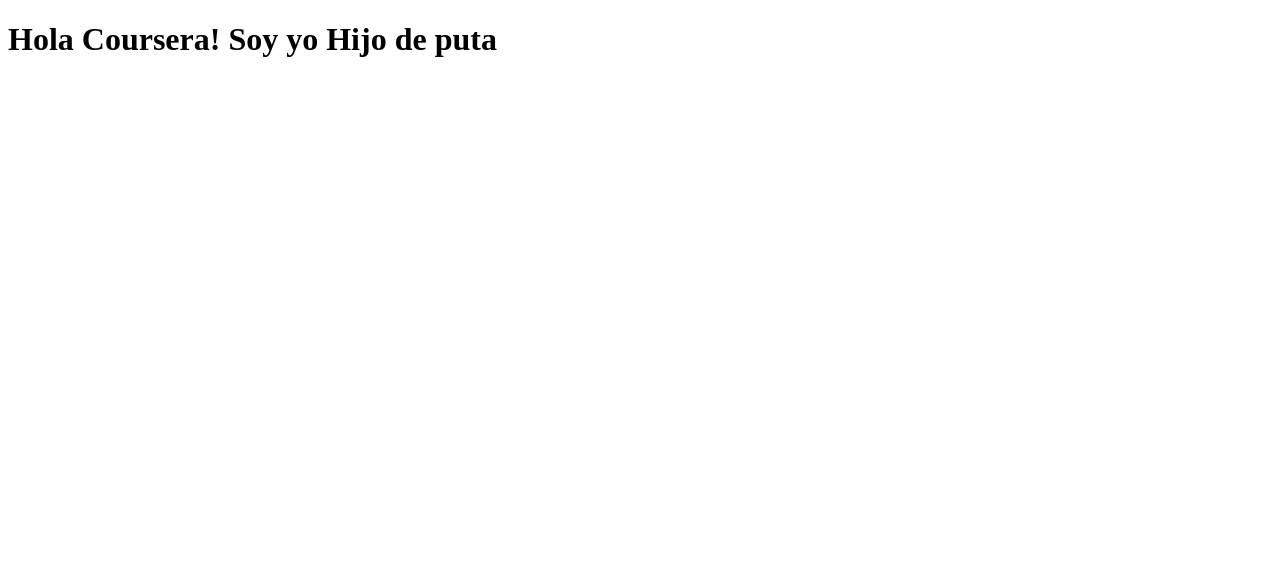
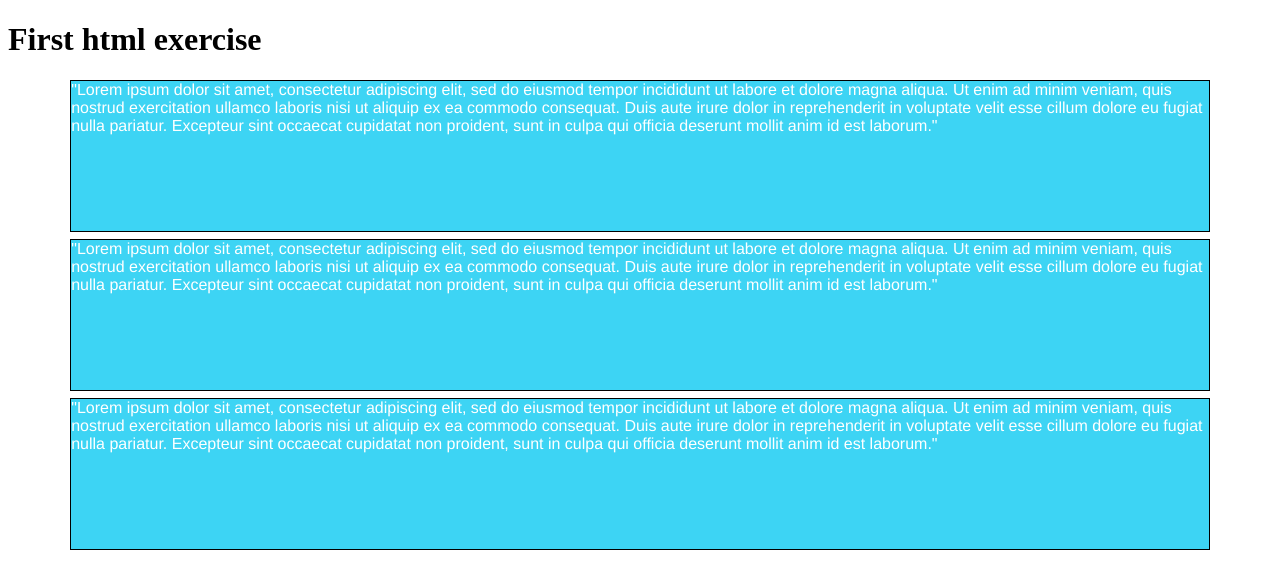
Before and after one commit to Grimaldos/Modulo2_solucion, a plain HTML site: page index.html in a window 1280 px wide. Drawn offline with Linux system fonts and the light colour scheme.

Commit message:
Update index.html

```diff
--- a/index.html
+++ b/index.html
@@ -1,9 +1,76 @@
 <!DOCTYPE html>
 <html>
 <head>
-	<title>Hola Coursera!</title>
+<meta charset="utf-8">
+<meta name="viewport" content="width=device-width, initial-scale=1">
+<title>Module2</title>
+<style>
+
+/********** Base styles **********/
+}
+h1 {
+  color: black;
+  font-size: 42px;
+    }
+
+
+.row > div {
+  border: 1px solid black;
+  background-color: #3DD4F4;
+  width: 90%;
+  height: 150px;
+  margin-right: auto;
+  margin-left: auto;
+  margin-bottom: 7px;
+  font-family: Helvetica;
+  color: white;
+}
+
+/********** Large devices only **********/
+@media (min-width: 1200px){
+  .col-lg-1{
+    float: inherit;
+    border: 1px solid green;
+  }
+  .col-lg-1 {
+    width: 16.66%;
+  }
+
+}
+
+/********** Medium devices only **********/
+@media (min-width: 992px) and (max-width: 1199px) {
+  .col-md-2{
+    float: left;
+    border: 1px solid green;
+  }
+  .col-md-2 {
+    width: 16.66%;
+  }
+
+  @media (min-width: 758px) and (max-width: 1199px) {
+  .col-xs-3{
+    float: center;
+    border: 1px solid green;
+  }
+  .col-xs-3 {
+    width: 16.66%;
+  }
+
+}
+
+</style>
 </head>
 <body>
-<h1>Hola Coursera! Soy yo Hijo de puta</h1>
+<h1>First html exercise</h1>
+<div>
+<div class="container-fluid">
+<div class="row">
+      <div class="col-lg-1">"Lorem ipsum dolor sit amet, consectetur adipiscing elit, sed do eiusmod tempor incididunt ut labore et dolore magna aliqua. Ut enim ad minim veniam, quis nostrud exercitation ullamco laboris nisi ut aliquip ex ea commodo consequat. Duis aute irure dolor in reprehenderit in voluptate velit esse cillum dolore eu fugiat nulla pariatur. Excepteur sint occaecat cupidatat non proident, sunt in culpa qui officia deserunt mollit anim id est laborum."</div>
+      <div class="col-md-2">"Lorem ipsum dolor sit amet, consectetur adipiscing elit, sed do eiusmod tempor incididunt ut labore et dolore magna aliqua. Ut enim ad minim veniam, quis nostrud exercitation ullamco laboris nisi ut aliquip ex ea commodo consequat. Duis aute irure dolor in reprehenderit in voluptate velit esse cillum dolore eu fugiat nulla pariatur. Excepteur sint occaecat cupidatat non proident, sunt in culpa qui officia deserunt mollit anim id est laborum."</div>
+      <div class="col-xs-3">"Lorem ipsum dolor sit amet, consectetur adipiscing elit, sed do eiusmod tempor incididunt ut labore et dolore magna aliqua. Ut enim ad minim veniam, quis nostrud exercitation ullamco laboris nisi ut aliquip ex ea commodo consequat. Duis aute irure dolor in reprehenderit in voluptate velit esse cillum dolore eu fugiat nulla pariatur. Excepteur sint occaecat cupidatat non proident, sunt in culpa qui officia deserunt mollit anim id est laborum."</div>
+      </div>
+ </div>
+</div>
 </body>
 </html>
```
